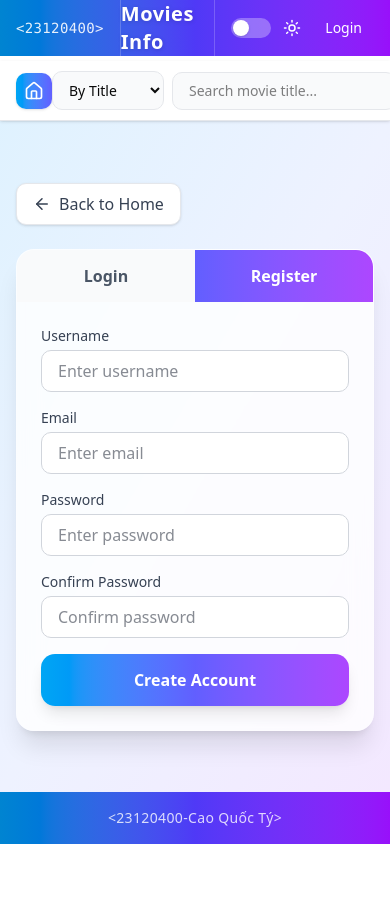
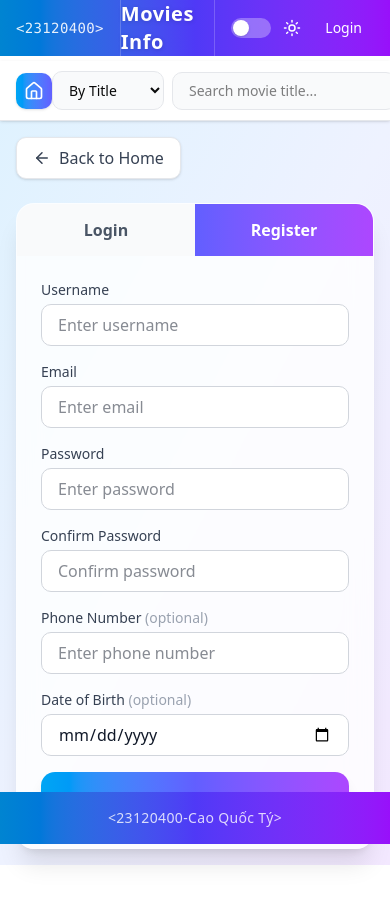
Before and after one commit to tycao0338-cpu/23120400_BTCN2, a React (Vite) app in the folder btcn2/: page /auth in a window 390 px wide. Both pictures are taken after a click on the button "Register". Shown: the top 904 px of the page. Before the commit the page ends 844 px from the top, so only its background shows below. Built offline with nearby package versions, Linux system fonts and the light colour scheme; no server answers.

Commit message:
feat: Add optional phone and date of birth fields to registration schema and form

```diff
--- a/btcn2/src/lib/schemas.js
+++ b/btcn2/src/lib/schemas.js
@@ -21,6 +21,8 @@ export const loginSchema = z.object({
  * - email: Valid email
  * - password: Min 6 characters
  * - confirmPassword: Must match password (using .refine())
+ * - phone: Optional phone number
+ * - dob: Optional date of birth (YYYY-MM-DD)
  */
 export const registerSchema = z
   .object({
@@ -28,6 +30,8 @@ export const registerSchema = z
     email: z.string().email("Please enter a valid email address"),
     password: z.string().min(6, "Password must be at least 6 characters"),
     confirmPassword: z.string().min(1, "Please confirm your password"),
+    phone: z.string().optional(),
+    dob: z.string().optional(),
   })
   .refine((data) => data.password === data.confirmPassword, {
     message: "Passwords do not match",
--- a/btcn2/src/pages/Auth.jsx
+++ b/btcn2/src/pages/Auth.jsx
@@ -57,6 +57,8 @@ export function Auth() {
           username: data.username,
           email: data.email,
           password: data.password,
+          phone: data.phone || undefined,
+          dob: data.dob || undefined,
         });
         setSuccess("Registration successful! Please login.");
         // Switch to login tab after success
@@ -209,6 +211,46 @@ export function Auth() {
               </div>
             )}
 
+            {/* Phone (Register only - Optional) */}
+            {activeTab === "register" && (
+              <div>
+                <label className="block text-sm font-medium text-gray-700 dark:text-gray-300 mb-1">
+                  Phone Number <span className="text-gray-400">(optional)</span>
+                </label>
+                <input
+                  type="tel"
+                  {...register("phone")}
+                  className={inputClass(errors.phone)}
+                  placeholder="Enter phone number"
+                />
+                {errors.phone && (
+                  <p className="text-red-500 text-sm mt-1">
+                    {errors.phone.message}
+                  </p>
+                )}
+              </div>
+            )}
+
+            {/* Date of Birth (Register only - Optional) */}
+            {activeTab === "register" && (
+              <div>
+                <label className="block text-sm font-medium text-gray-700 dark:text-gray-300 mb-1">
+                  Date of Birth{" "}
+                  <span className="text-gray-400">(optional)</span>
+                </label>
+                <input
+                  type="date"
+                  {...register("dob")}
+                  className={inputClass(errors.dob)}
+                />
+                {errors.dob && (
+                  <p className="text-red-500 text-sm mt-1">
+                    {errors.dob.message}
+                  </p>
+                )}
+              </div>
+            )}
+
             {/* API Error Message */}
             {apiError && (
               <p className="text-red-500 text-sm text-center">{apiError}</p>
```
Lines whose indentation alone changed are shown as unchanged.
